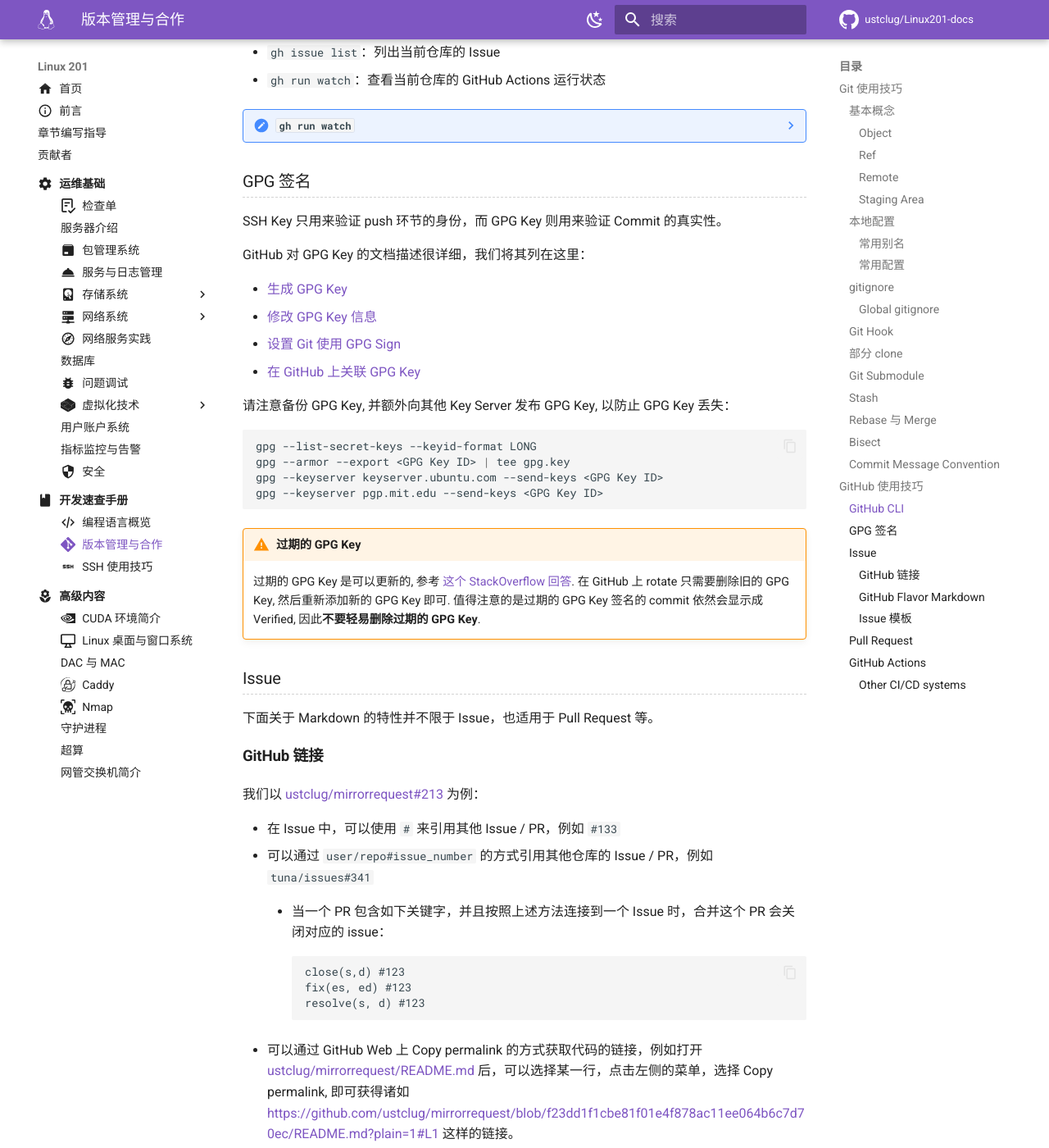
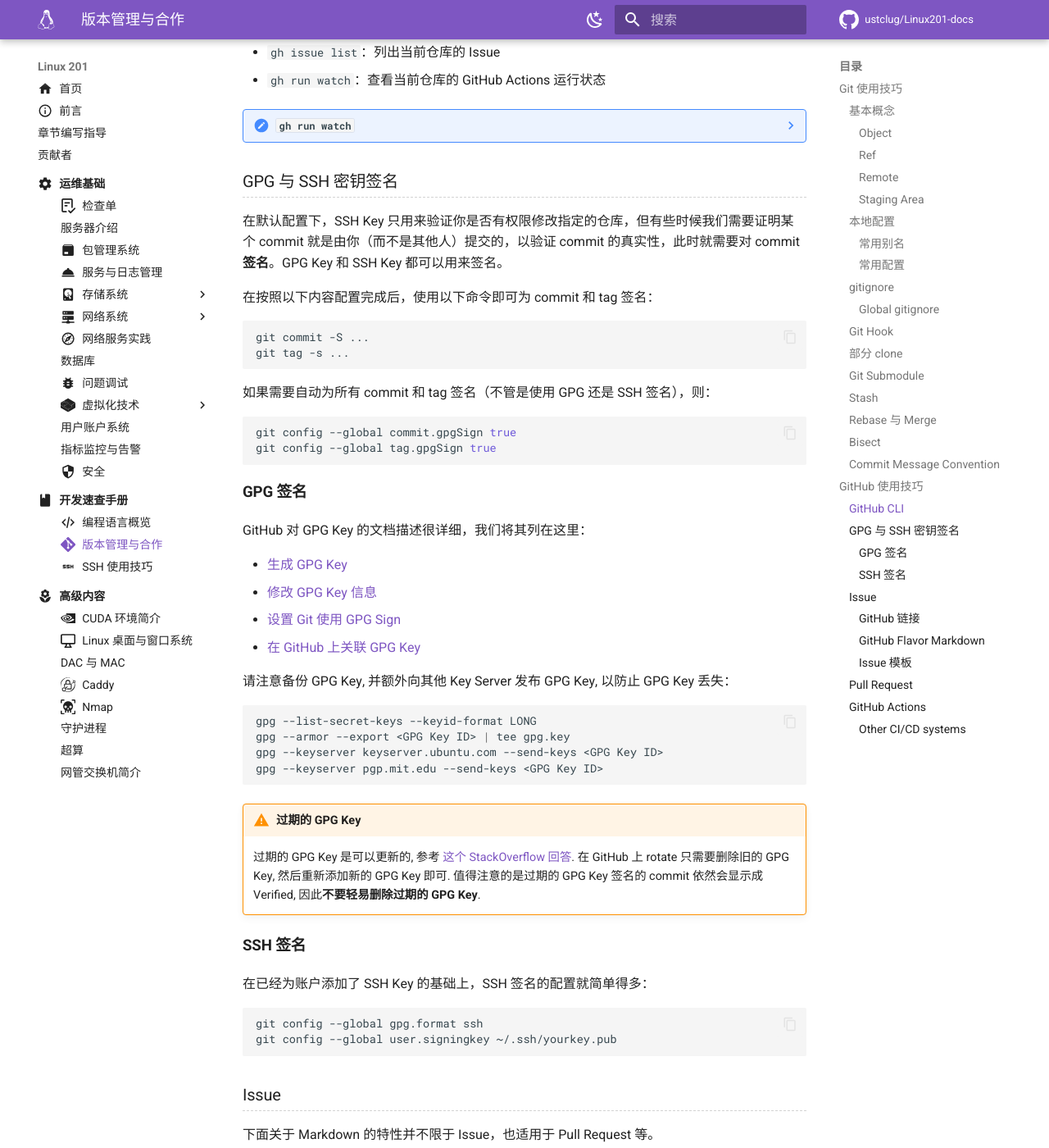
Before and after one commit to ustclug/Linux201-docs, an MkDocs documentation site: the page built from docs/dev/git.md, in a window 1280 px wide and 1400 px high, scrolled down 9868 px. Shown: the whole window at 82% size. Built offline with MkDocs 1.6.1 and Material for MkDocs 9.7.7, drawn with Linux system fonts in a browser that asks for light colours; comment, search, counter and statistics services are not loaded.

Commit message:
dev/git: Sign commit with SSH key

````diff
--- a/docs/dev/git.md
+++ b/docs/dev/git.md
@@ -422,9 +422,25 @@
 
     之后可以直接使用 `watch_latest_run` 命令即可。
 
-### GPG 签名 {#github-gpg}
+### GPG 与 SSH 密钥签名 {#github-sign}
 
-SSH Key 只用来验证 push 环节的身份，而 GPG Key 则用来验证 Commit 的真实性。
+在默认配置下，SSH Key 只用来验证你是否有权限修改指定的仓库，但有些时候我们需要证明某个 commit 就是由你（而不是其他人）提交的，以验证 commit 的真实性，此时就需要对 commit **签名**。GPG Key 和 SSH Key 都可以用来签名。
+
+在按照以下内容配置完成后，使用以下命令即可为 commit 和 tag 签名：
+
+```shell
+git commit -S ...
+git tag -s ...
+```
+
+如果需要自动为所有 commit 和 tag 签名（不管是使用 GPG 还是 SSH 签名），则：
+
+```shell
+git config --global commit.gpgSign true
+git config --global tag.gpgSign true
+```
+
+#### GPG 签名 {#github-gpg}
 
 GitHub 对 GPG Key 的文档描述很详细，我们将其列在这里：
 
@@ -447,6 +463,15 @@
     过期的 GPG Key 是可以更新的, 参考 [这个 StackOverflow 回答](https://superuser.com/a/1141251).
     在 GitHub 上 rotate 只需要删除旧的 GPG Key, 然后重新添加新的 GPG Key 即可.
     值得注意的是过期的 GPG Key 签名的 commit 依然会显示成 Verified, 因此**不要轻易删除过期的 GPG Key**.
+
+#### SSH 签名 {#github-ssh}
+
+在已经为账户添加了 SSH Key 的基础上，SSH 签名的配置就简单得多：
+
+```shell
+git config --global gpg.format ssh
+git config --global user.signingkey ~/.ssh/yourkey.pub
+```
 
 ### Issue {#github-issue}
 
````
